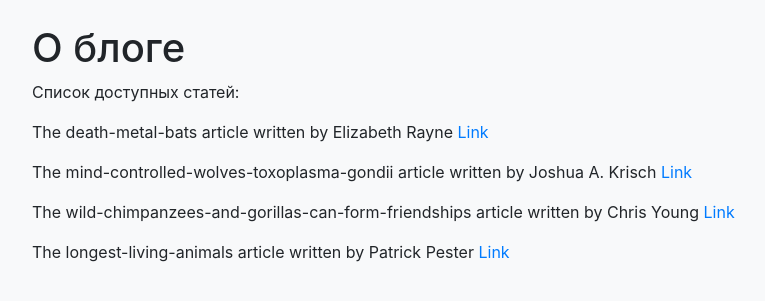
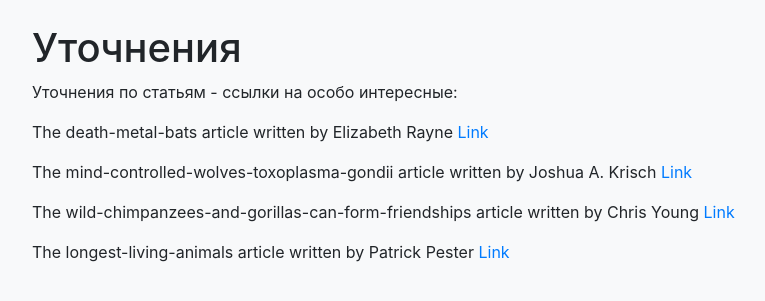
Before and after one commit to LeonidBabkin/hexlet-django-blog, a Django app: page /details/ in a window 1280 px wide. Shown: the top 301 px of the page, without its empty margins (53-818 px from the left). Run offline with Django 4.2, Linux system fonts and the light colour scheme; some libraries are stand-ins or nearby versions.

Commit message:
Update details.html

```diff
--- a/hexlet_django_blog/templates/details.html
+++ b/hexlet_django_blog/templates/details.html
@@ -11,8 +11,8 @@
   </head>
   <body class="bg-light">
     <div class="container mt-4">
-      <h1>О блоге</h1>
-      <p>Список доступных статей:</p>
+      <h1>Уточнения</h1>
+      <p>Уточнения по статьям - ссылки на особо интересные:</p>
       {% for article in ARTICLES %}
       <p>The {{ article.name }} article written by {{ article.author }} <a href="{{ article.link }}">Link</a></p>
       {% endfor %}
```
